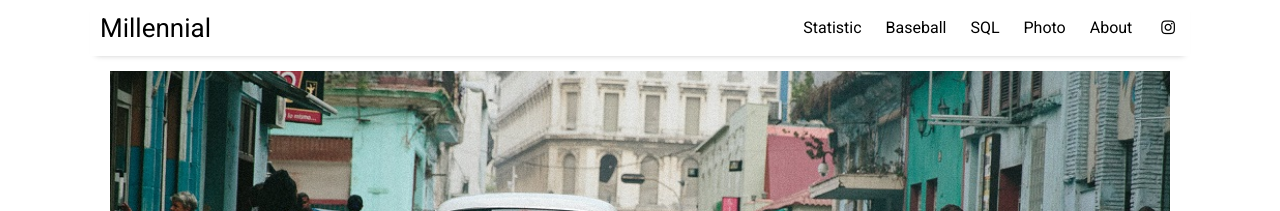
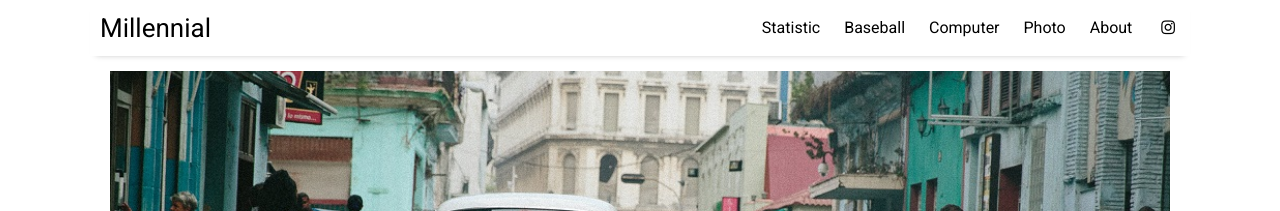
Before and after one commit to danielpages/danielpage.github.io, a Jekyll site: the page built from index.html, in a window 1280 px wide. Shown: the top 211 px of the page. Built offline with Jekyll 4.4.1, drawn with Linux system fonts in a browser that asks for light colours; nearby versions of some CDN libraries; the list of posts is cut into pages by our own code.

Commit message:
theme change

```diff
--- a/_data/settings.yml
+++ b/_data/settings.yml
@@ -8,7 +8,7 @@ google-ID: 'pkhabkw'
 menu:
 - {name: 'Statistic', folder: 'pages', file: 'facts.html'}
 - {name: 'Baseball', folder: 'pages', file: 'resources.html'}
-- {name: 'SQL', folder: 'pages', file: 'sample-posts.html'}
+- {name: 'Computer', folder: 'pages', file: 'sample-posts.html'}
 - {name: 'Photo', folder: 'pages', file: 'documentation.html'}
 - {name: 'About', folder: 'pages', file: 'about.html'}
 # - {name: 'Contact', folder: 'pages', file: 'contact.html'}
```
